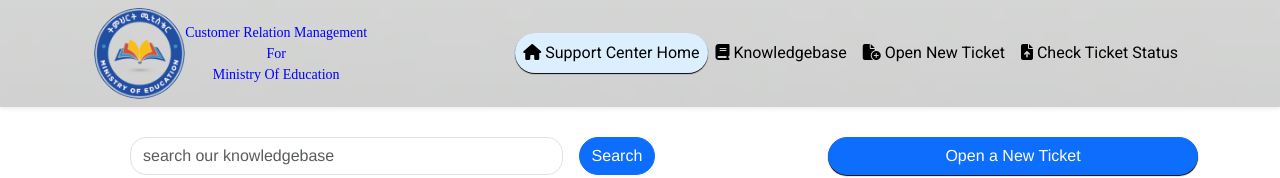
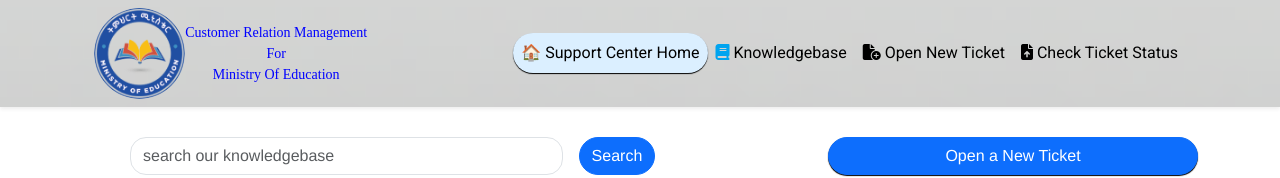
Before and after one commit to Tola-lemma/Customer-Relation-Management-For-Ministry-of-Education, a React (Create React App) app in the folder client/: page / in a window 1280 px wide. Shown: the top 178 px of the page. Built offline with nearby package versions, Linux system fonts and the light colour scheme.

Commit message:
feat:icon is changed

```diff
--- a/client/src/ClientContainer/HeaderAndFooter/header/NavBar.js
+++ b/client/src/ClientContainer/HeaderAndFooter/header/NavBar.js
@@ -49,7 +49,7 @@ export const NavBar = () => {
                   onClick={() => setActiveLink("/")}
                 >
                   <Link className="nav-link ml-3 " aria-current="page" to="/">
-                    <i className="fa-solid fa-house"></i> Support Center Home
+                  🏠 Support Center Home
                   </Link>
                 </li>
                 <li
@@ -59,7 +59,7 @@ export const NavBar = () => {
                   onClick={() => setActiveLink("/knowledgebase")}
                 >
                   <Link className="nav-link ml-3 " to="/knowledgebase">
-                    <i className="fa-solid fa-book"></i> Knowledgebase
+                    <i className="fa-solid fa-book " style={{color:"#00a4ef"}}></i> Knowledgebase
                   </Link>
                 </li>
                 <li
```
